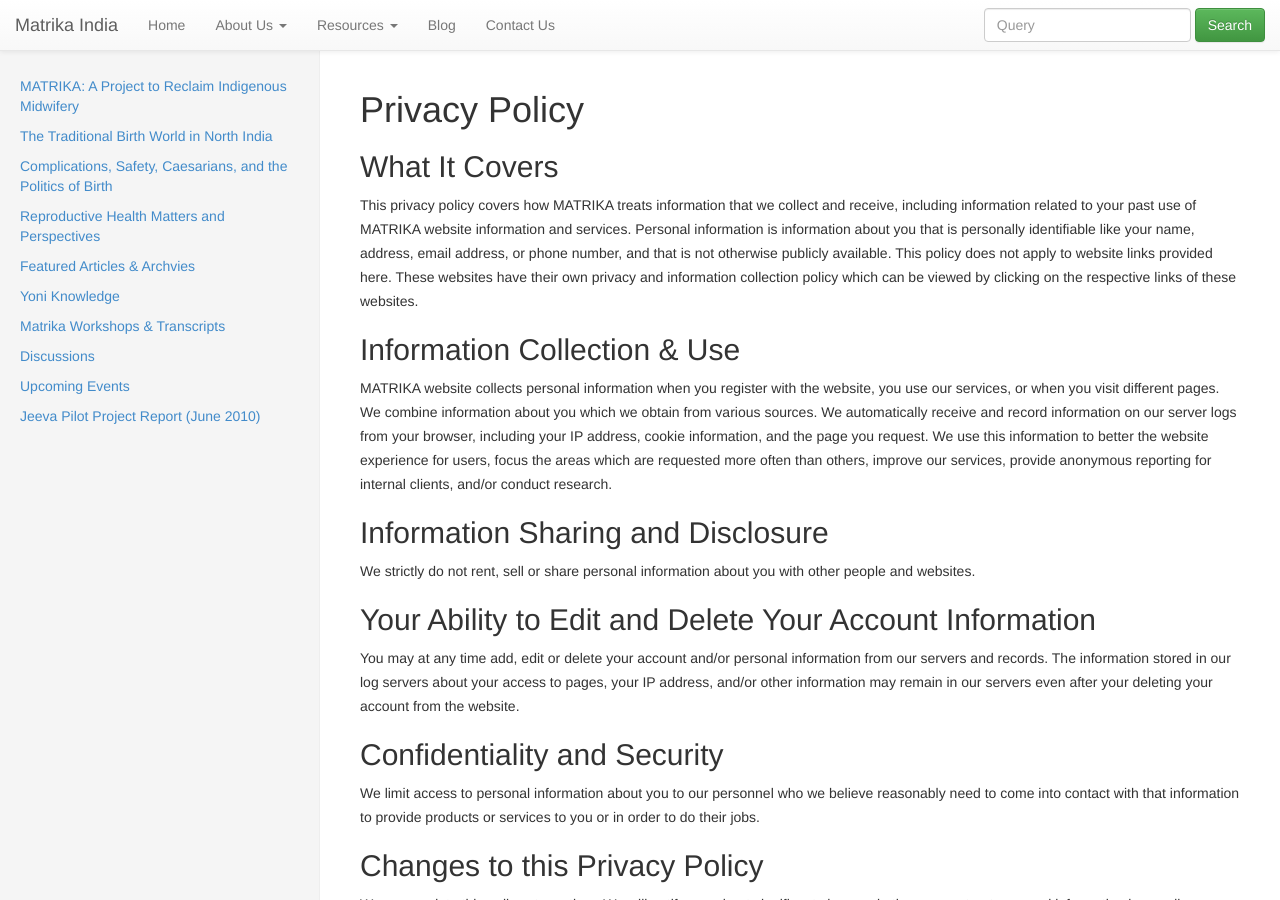
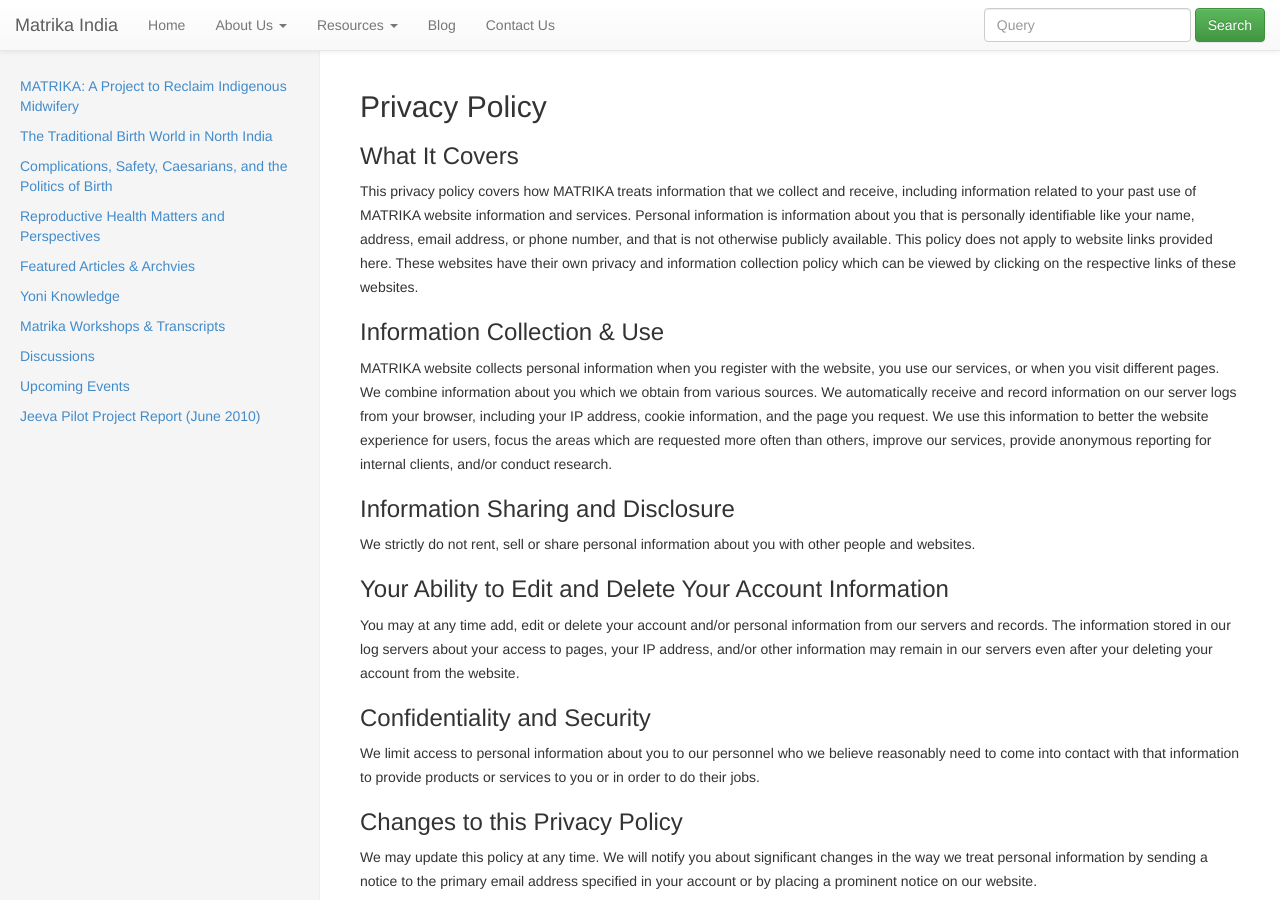
Before and after one commit to matrikaindia/matrika-beta, a Jekyll site: the page built from PrivacyPolicy.html, in a window 1280 px wide and 900 px high. Built offline with Jekyll 4.4.1, drawn with Linux system fonts in a browser that asks for light colours; nearby versions of some CDN libraries.

Commit message:
Updated styling

```diff
--- a/PrivacyPolicy.html
+++ b/PrivacyPolicy.html
@@ -3,9 +3,9 @@
 title: Privacy Policy
 ---
 
-<h1>Privacy Policy</h1>
+<h2>Privacy Policy</h2>
 
-<h2>What It Covers</h2>
+<h3>What It Covers</h3>
 
 <p>
 This privacy policy covers how MATRIKA treats information that we
@@ -19,7 +19,7 @@
 websites.
 </p>
 
-<h2>Information Collection &amp; Use</h2>
+<h3>Information Collection &amp; Use</h3>
 
 <p>
 MATRIKA website collects personal information when you register with the
@@ -33,14 +33,14 @@
 internal clients, and/or conduct research.
 </p>
 
-<h2>Information Sharing and Disclosure</h2>
+<h3>Information Sharing and Disclosure</h3>
 
 <p>
 We strictly do not rent, sell or share personal information about you
 with other people and websites.
 </p>
 
-<h2>Your Ability to Edit and Delete Your Account Information</h2>
+<h3>Your Ability to Edit and Delete Your Account Information</h3>
 
 <p>
 You may at any time add, edit or delete your account and/or personal
@@ -50,7 +50,7 @@
 account from the website.
 </p>
 
-<h2>Confidentiality and Security</h2>
+<h3>Confidentiality and Security</h3>
 
 <p>
 We limit access to personal information about you to our personnel who
@@ -58,7 +58,7 @@
 provide products or services to you or in order to do their jobs.
 </p>
 
-<h2>Changes to this Privacy Policy</h2>
+<h3>Changes to this Privacy Policy</h3>
 
 <p>
 We may update this policy at any time. We will notify you about
@@ -67,7 +67,7 @@
 placing a prominent notice on our website.
 </p>
 
-<h2>Questions and Suggestions</h2>
+<h3>Questions and Suggestions</h3>
 
 <p>
 If you have questions or suggestions, please complete the
```
Also changed, not shown: Disclaimer.html (+12 -2 lines).
